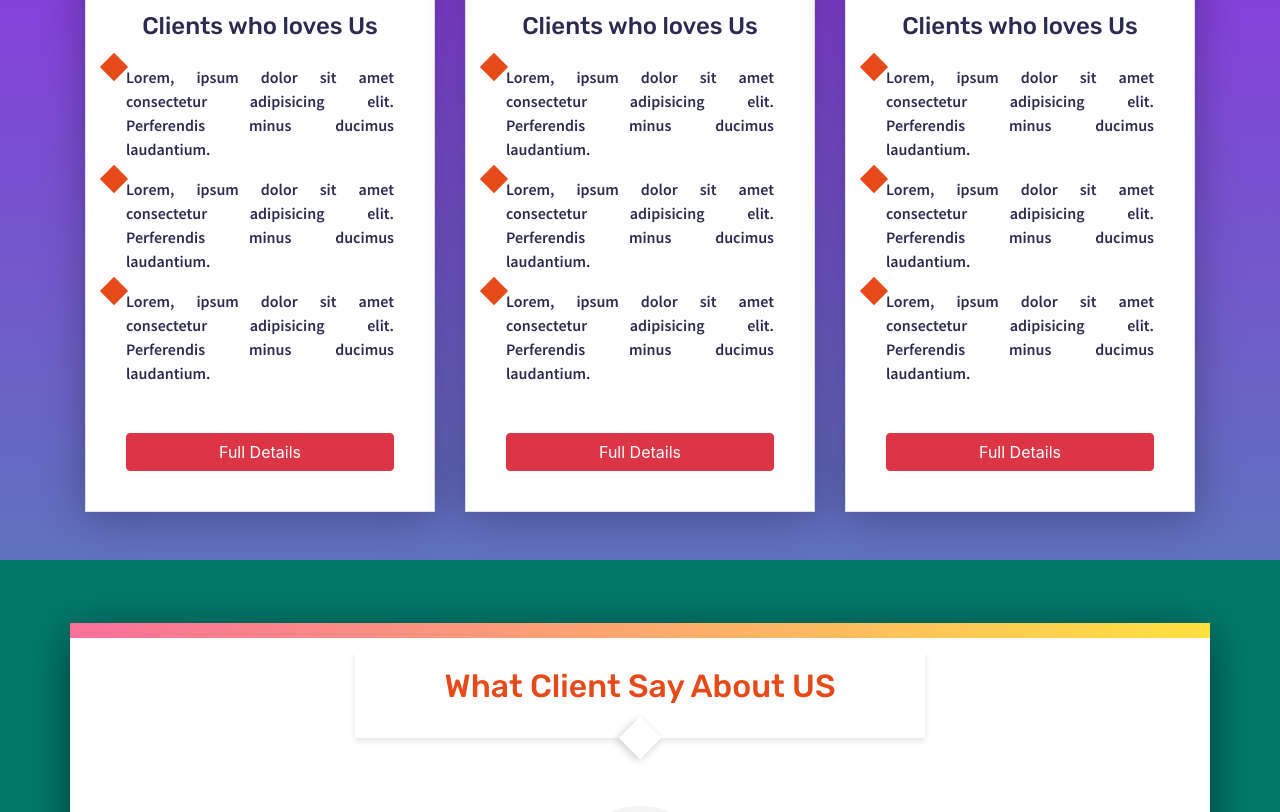
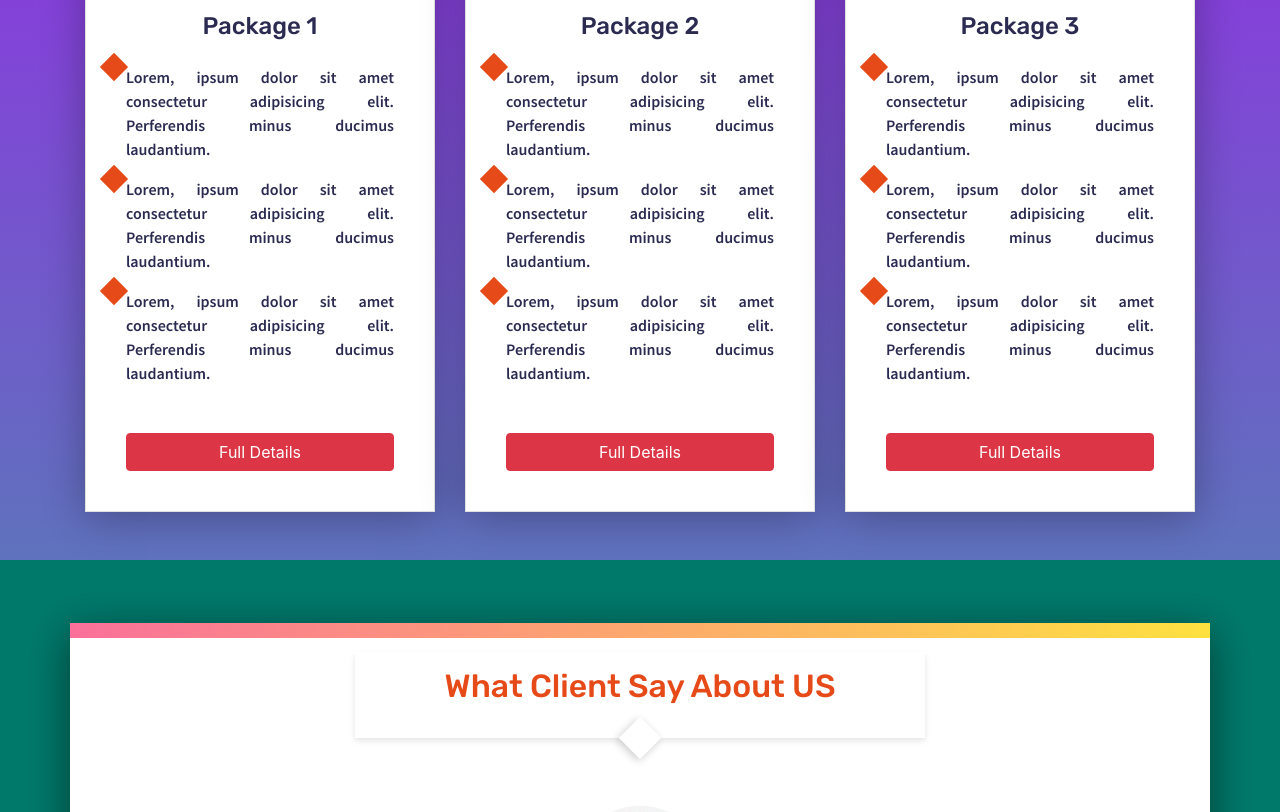
Before and after one commit to touhidulShawan/IT-GUY, a plain HTML site: page index.html in a window 1280 px wide. Shown: the part 5146-5958 px from the top of the page. Drawn offline with nearby package versions, Linux system fonts and the light colour scheme; files whose address does not match are found by name.

Commit message:
Changes Package name in Package Section

```diff
--- a/index.html
+++ b/index.html
@@ -409,7 +409,7 @@
                                 <div class="package-icon mb-4">
                                     <i class="fab fa-usb"></i>
                                 </div>
-                                <h4>Clients who loves Us</h4>
+                                <h4>Package 1</h4>
                                 <ul class="py-3">
                                     <li>
                                         <p>Lorem, ipsum dolor sit amet consectetur adipisicing elit. Perferendis minus ducimus laudantium.</p>
@@ -430,7 +430,7 @@
                                 <div class="package-icon mb-4">
                                     <i class="fab fa-windows"></i>
                                 </div>
-                                <h4>Clients who loves Us</h4>
+                                <h4>Package 2</h4>
                                 <ul class="py-3">
                                     <li>
                                         <p>Lorem, ipsum dolor sit amet consectetur adipisicing elit. Perferendis minus ducimus laudantium.</p>
@@ -450,7 +450,7 @@
                                 <div class="package-icon mb-4">
                                     <i class="fab fa-apple"></i>
                                 </div>
-                                <h4>Clients who loves Us</h4>
+                                <h4>Package 3</h4>
                                 <ul class="py-3">
                                     <li>
                                         <p>Lorem, ipsum dolor sit amet consectetur adipisicing elit. Perferendis minus ducimus laudantium.</p>
```
